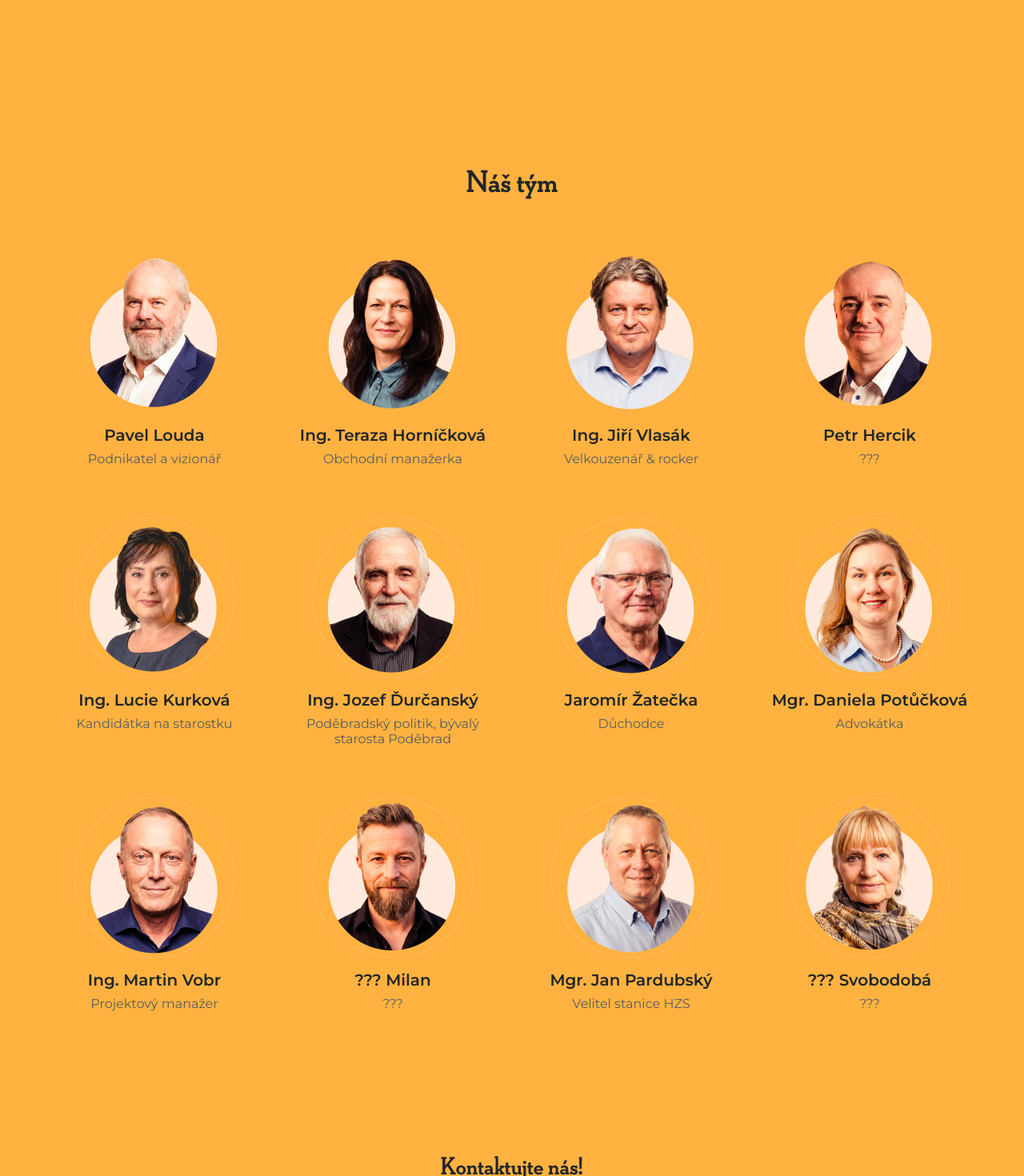
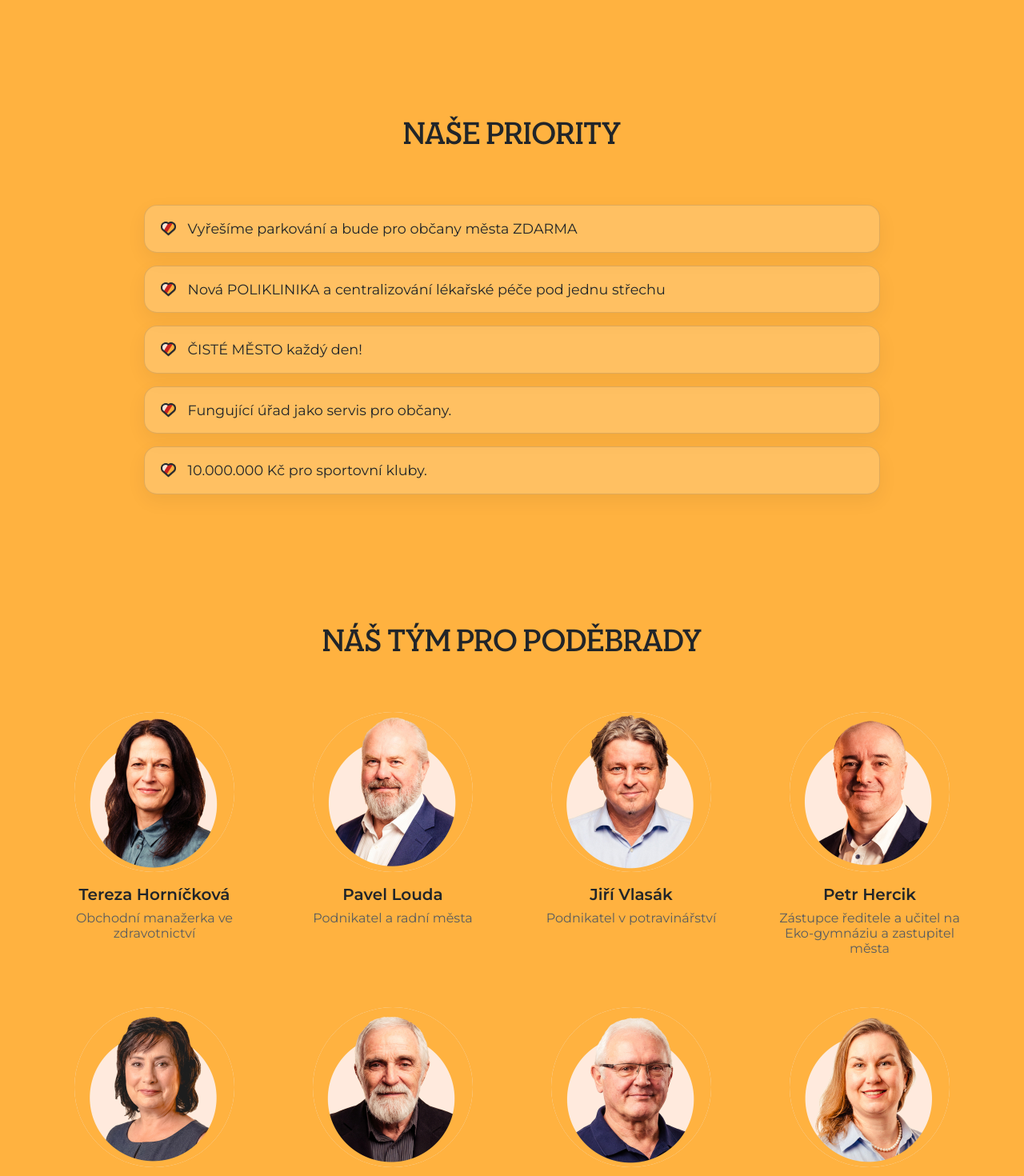
Before and after one commit to muzikp/www.zijemepropodebrady.cz, a SvelteKit app: page / in a window 1280 px wide. Shown: the part 580-2050 px from the top of the page at 80% size. Built offline with nearby package versions, Linux system fonts and the light colour scheme.

Commit message:
Update homepage priorities and team

```diff
--- a/src/lib/data/team.json
+++ b/src/lib/data/team.json
@@ -5,7 +5,7 @@
     "prijmeni": "Kurková",
     "titulPred": "Ing.",
     "titulZa": "",
-    "povolani": "Kandidátka na starostku",
+    "povolani": "Ředitelka městského kulturního centra",
     "email": "marie.novakova@zijemepropodebrady.cz",
     "avatarFilePath": "/avatars/kurkova.jpg"
   },
@@ -23,7 +23,7 @@
     "id": 1,
     "krestniJmeno": "Pavel",
     "prijmeni": "Louda",
-    "povolani": "Podnikatel a vizionář",
+    "povolani": "Podnikatel a radní města",
     "email": "eva.svobodova@zijemepropodebrady.cz",
     "avatarFilePath": "/avatars/louda.jpg"
   },
@@ -33,7 +33,7 @@
     "prijmeni": "Hercik",
     "titulPred": "",
     "titulZa": "",
-    "povolani": "???",
+    "povolani": "Zástupce ředitele a učitel na Eko-gymnáziu a zastupitel města",
     "email": "petr.dvorak@zijemepropodebrady.cz",
     "avatarFilePath": "/avatars/hercik.jpg"
   },
@@ -62,28 +62,28 @@
     "prijmeni": "Vlasák",
     "titulPred": "Ing.",
     "titulZa": "",
-    "povolani": "Velkouzenář & rocker",
+    "povolani": "Podnikatel v potravinářství",
     "email": "marie.novakova@zijemepropodebrady.cz",
     "avatarFilePath": "/avatars/vlasak.jpg"
   },
   {
-    "id": 2,
-    "krestniJmeno": "Teraza",
+    "id": 0,
+    "krestniJmeno": "Tereza",
     "prijmeni": "Horníčková",
     "titulPred": "Ing.",
     "titulZa": "",
-    "povolani": "Obchodní manažerka",
+    "povolani": "Obchodní manažerka ve zdravotnictví",
     "email": "marie.novakova@zijemepropodebrady.cz",
     "avatarFilePath": "/avatars/hornickova.jpg"
   },
   {
     "id": 997,
-    "krestniJmeno": "???",
-    "prijmeni": "Milan",
+    "krestniJmeno": "Milan",
+    "prijmeni": "Chromý",
     "titulPred": "",
     "titulZa": "",
-    "povolani": "???",
-    "email": "marie.novakova@zijemepropodebrady.cz",
+    "povolani": "Ekonom v IT",
+    "email": "milan.chromy@zijemepropodebrady.cz",
     "avatarFilePath": "/avatars/milan.jpg"
   },
   {
@@ -98,11 +98,11 @@
   },
   {
     "id": 999,
-    "krestniJmeno": "???",
+    "krestniJmeno": "Eva",
     "prijmeni": "Svobodobá",
     "titulPred": "",
     "titulZa": "",
-    "povolani": "???",
+    "povolani": "Důchodkyně",
     "email": "marie.novakova@zijemepropodebrady.cz",
     "avatarFilePath": "/avatars/svobodova.jpg"
   },
@@ -115,5 +115,15 @@
     "povolani": "Projektový manažer",
     "email": "marie.novakova@zijemepropodebrady.cz",
     "avatarFilePath": "/avatars/vobr.jpg"
+  },
+  {
+    "id": 15,
+    "krestniJmeno": "Jaroslav",
+    "prijmeni": "Votava",
+    "titulPred": null,
+    "titulZa": "",
+    "povolani": "Podnikatel",
+    "email": "marie.novakova@zijemepropodebrady.cz",
+    "avatarFilePath": "/avatars/votava.png"
   }
 ]
--- a/src/routes/+page.svelte
+++ b/src/routes/+page.svelte
@@ -135,21 +135,46 @@
 	</div>
 </section>
 
+<!-- Priorities Section -->
+<section class="priorities">
+	<div class="container">
+		<h2>NAŠE PRIORITY</h2>
+		<ul class="priority-list">
+			<li>
+				<img src="{base}/favicon.png" alt="" aria-hidden="true" />
+				<span>Vyřešíme parkování a bude pro občany města ZDARMA</span>
+			</li>
+			<li>
+				<img src="{base}/favicon.png" alt="" aria-hidden="true" />
+				<span>Nová POLIKLINIKA a centralizování lékařské péče pod jednu střechu</span>
+			</li>
+			<li>
+				<img src="{base}/favicon.png" alt="" aria-hidden="true" />
+				<span>ČISTÉ MĚSTO každý den!</span>
+			</li>
+			<li>
+				<img src="{base}/favicon.png" alt="" aria-hidden="true" />
+				<span>Fungující úřad jako servis pro občany.</span>
+			</li>
+			<li>
+				<img src="{base}/favicon.png" alt="" aria-hidden="true" />
+				<span>10.000.000 Kč pro sportovní kluby.</span>
+			</li>
+		</ul>
+	</div>
+</section>
+
 <!-- Team Section -->
 <section class="team" id="tym">
 	<div class="container">
-		<h2>Náš tým</h2>
+		<h2>NÁŠ TÝM PRO PODĚBRADY</h2>
 		<div class="team-grid">
 			{#each sortedTeamData as member}
 				<div class="team-member">
 					<div class="member-photo">
 						<img src="{base}{member.avatarFilePath}" alt="{member.krestniJmeno} {member.prijmeni}" />
 					</div>
-					<h3>
-						{#if member.titulPred}{member.titulPred} {/if}
-						{member.krestniJmeno} {member.prijmeni}
-						{#if member.titulZa}, {member.titulZa}{/if}
-					</h3>
+					<h3>{member.krestniJmeno} {member.prijmeni}</h3>
 					<p class="member-profession">{member.povolani}</p>
 					{#if member.specializace}
 						<p class="member-specialization">{member.specializace}</p>
@@ -377,6 +402,12 @@
 		padding: 80px 0;
 	}
 
+	.priorities {
+		background-color: #ffb240;
+		padding: 20px 0 80px;
+	}
+
+	.priorities h2,
 	.team h2 {
 		text-align: center;
 		color: var(--dark-gray-color);
@@ -384,6 +415,40 @@
 		font-size: 2.5rem;
 		font-weight: 700;
 		font-family: 'Neutraface Slab Display', 'Montserrat', sans-serif;
+	}
+
+	.priority-list {
+		list-style: none;
+		max-width: 920px;
+		margin: 0 auto;
+		padding: 0;
+		display: grid;
+		gap: 1rem;
+	}
+
+	.priority-list li {
+		display: flex;
+		align-items: flex-start;
+		gap: 0.9rem;
+		padding: 1rem 1.25rem;
+		background: rgba(255, 255, 255, 0.18);
+		border: 1px solid rgba(33, 37, 41, 0.14);
+		border-radius: 16px;
+		color: var(--dark-gray-color);
+		font-size: 1.1rem;
+		line-height: 1.45;
+		box-shadow: 0 8px 24px rgba(0, 0, 0, 0.06);
+	}
+
+	.priority-list img {
+		width: 1.2rem;
+		height: 1.2rem;
+		flex: 0 0 auto;
+		margin-top: 0.2rem;
+	}
+
+	.priority-list span {
+		display: block;
 	}
 
 	.team-grid {
@@ -605,8 +670,14 @@
 		}
 
 		.team h2,
+		.priorities h2,
 		.contact h2 {
 			font-size: 2rem;
+		}
+
+		.priority-list li {
+			font-size: 1rem;
+			padding: 0.9rem 1rem;
 		}
 
 		.team-grid {
@@ -633,6 +704,10 @@
 			width: 90vw;
 		}
 
+		.priorities {
+			padding: 10px 0 60px;
+		}
+
 		.contact h2 {
 			font-size: 1.75rem;
 		}
```
Also changed, not shown: package.json (+4 -4 lines), static/avatars/votava.png (added), 1 other file (tests, documents, lock files or other folders).
